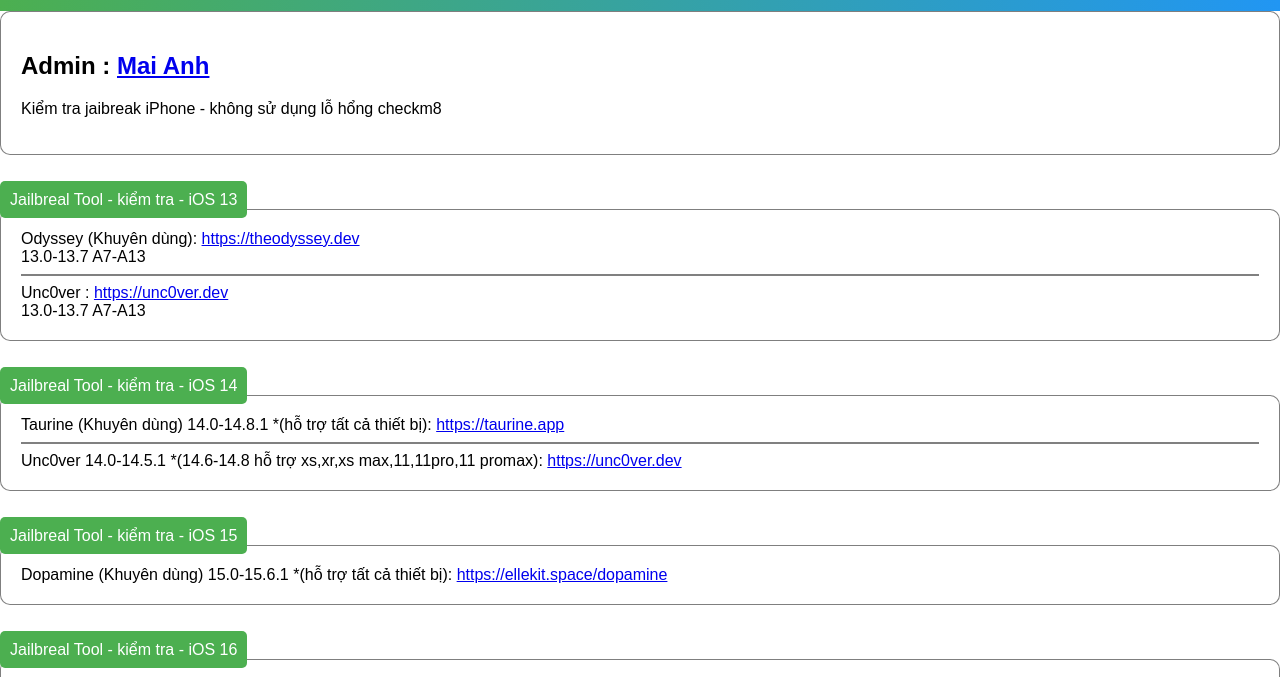
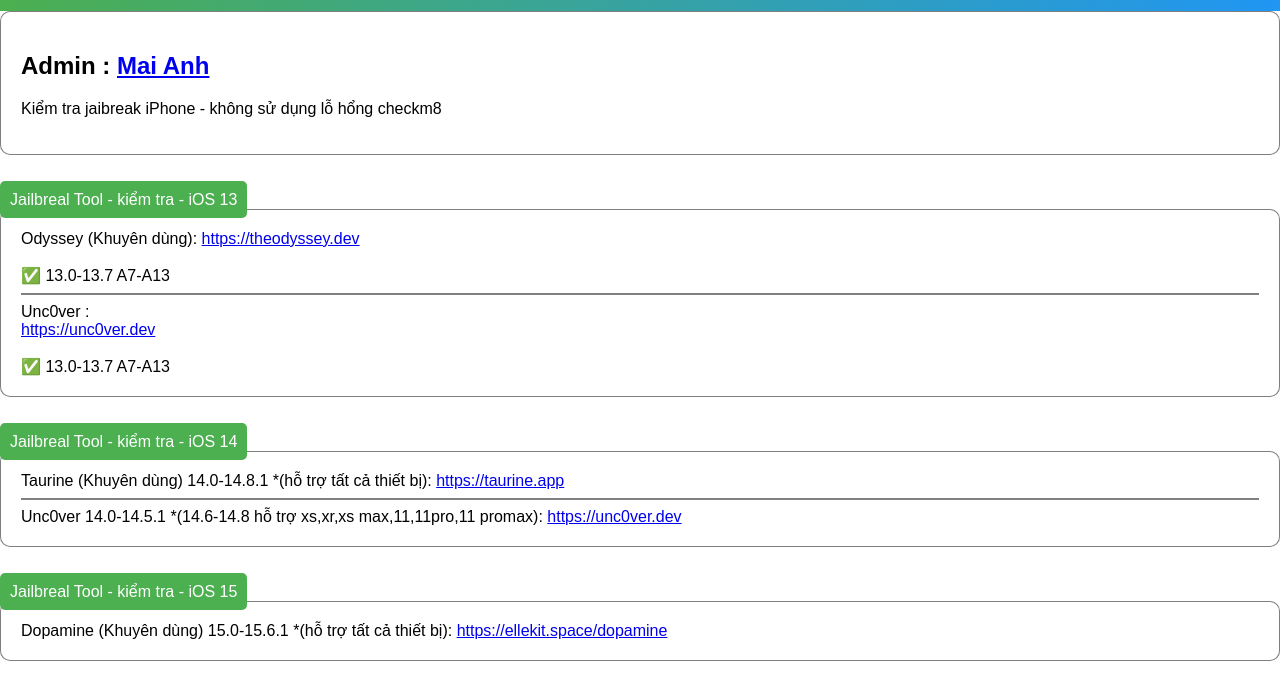
Before and after one commit to jbvietnam/jbvietnam.github.io, a plain HTML site: page index.html in a window 1280 px wide. Shown: the part 89-766 px from the top of the page. Drawn offline with Linux system fonts and the light colour scheme.

Commit message:
Update index.html

```diff
--- a/index.html
+++ b/index.html
@@ -52,10 +52,12 @@
     </br> </br><head2>
         Jailbreal Tool - kiểm tra - iOS 13
     </head2>
+
     <div class="rounded-box">Odyssey (Khuyên dùng): <a href="https://theodyssey.dev/">https://theodyssey.dev</a>
-    </br>13.0-13.7 A7-A13
+    </br></br>✅ 13.0-13.7 A7-A13
     <hr color="#808080" />Unc0ver :
-    <a href="https://unc0ver.dev/">https://unc0ver.dev</a></br>13.0-13.7 A7-A13</hr>
+    </br><a href="https://unc0ver.dev/">https://unc0ver.dev</a>
+    </br></br>✅ 13.0-13.7 A7-A13</hr>
     </div>
 
     </br> </br><head2>
```
